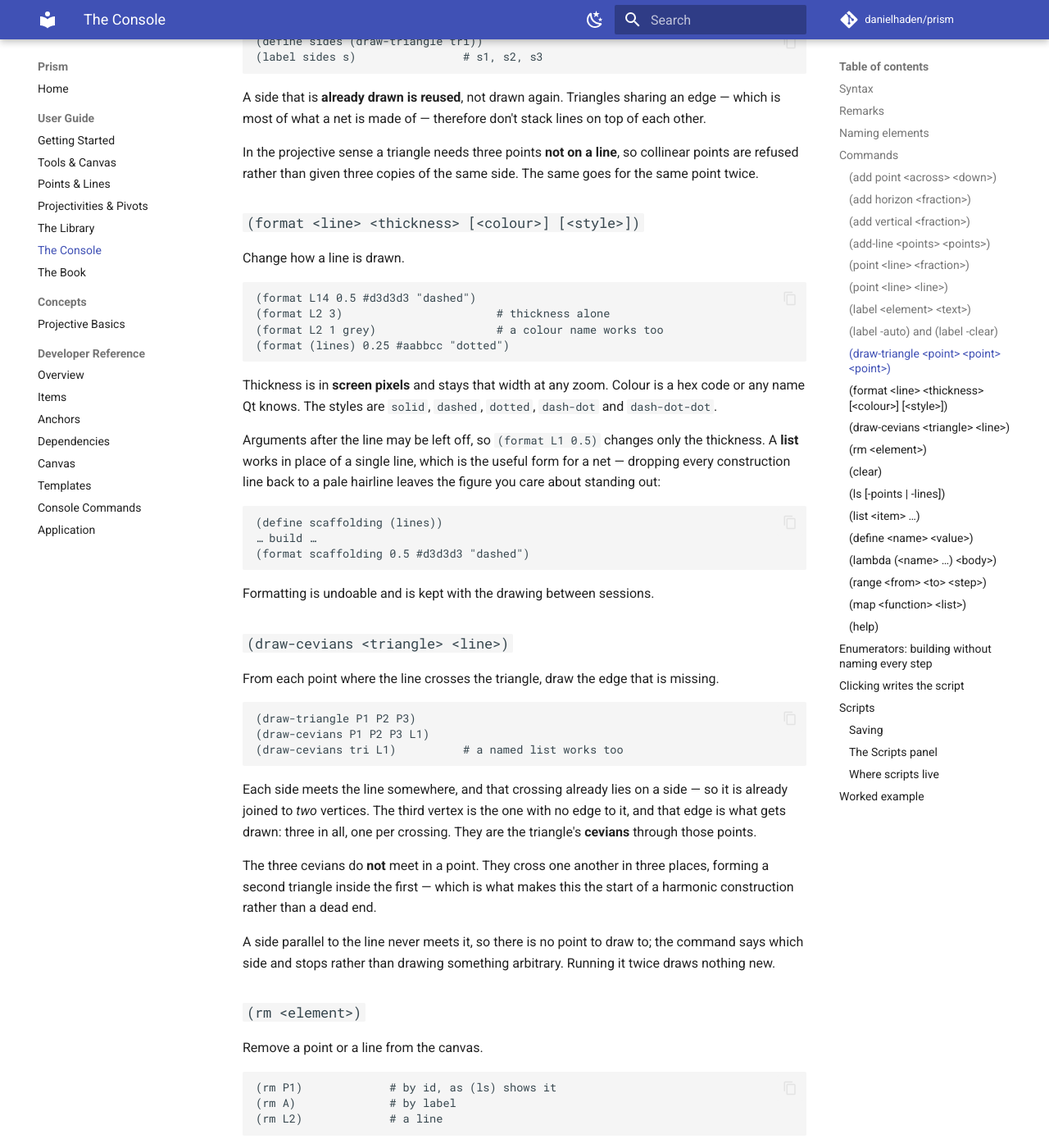
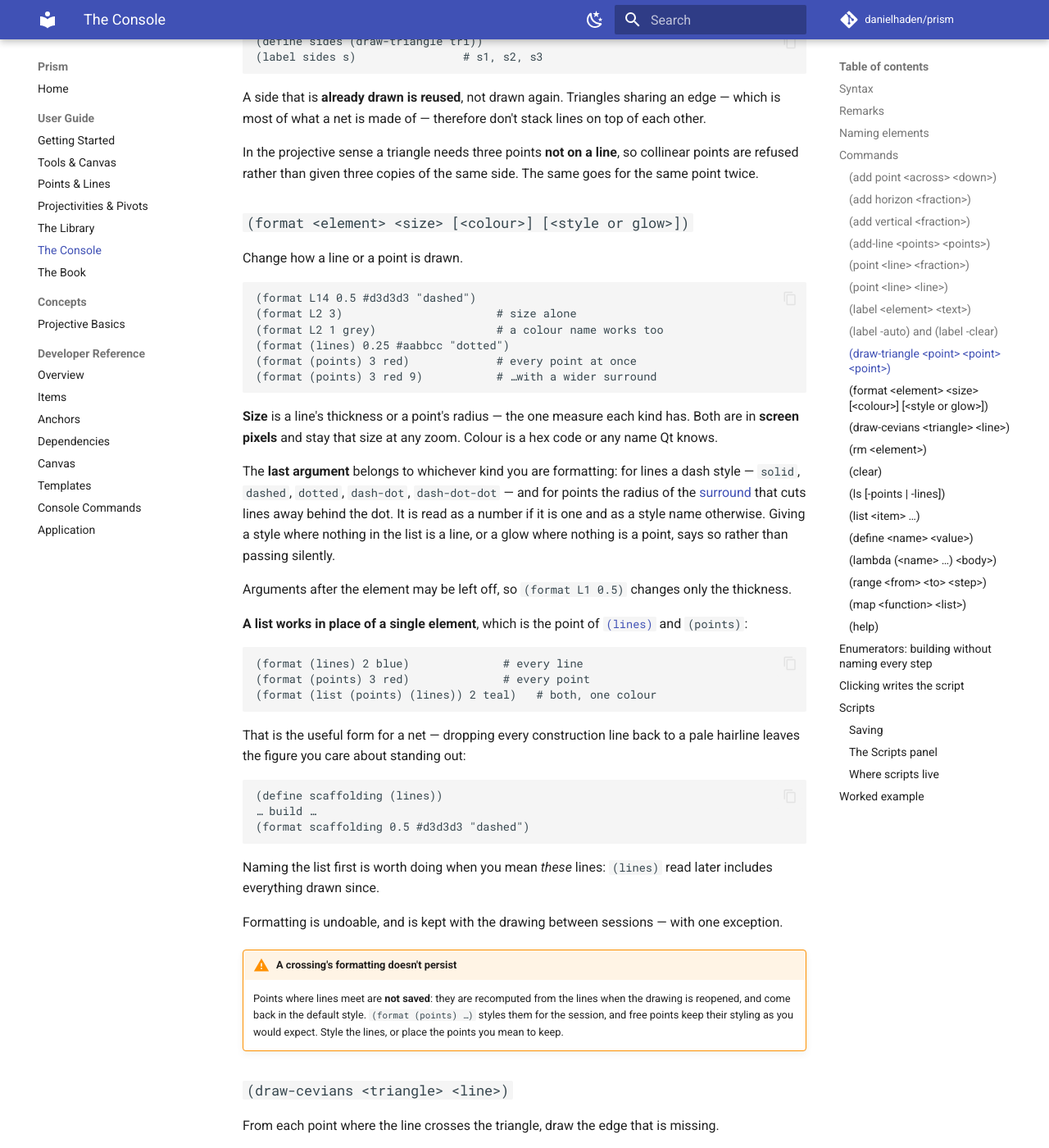
Before and after one commit to danielhaden/prism, an MkDocs documentation site: the page built from docs/guide/console.md, in a window 1280 px wide and 1400 px high, scrolled down 6182 px. Shown: the whole window at 82% size. Built offline with MkDocs 1.6.1 and Material for MkDocs 9.7.7, drawn with Linux system fonts in a browser that asks for light colours; comment, search, counter and statistics services are not loaded.

Commit message:
Let (format …) take points, not only lines
(format (lines) 2 blue) already worked — the form has always accepted a
list. (format (points) 3 red) did not: it answered "Expected a line, got
P1", so there was no way to restyle the points of a figure from the
console at all, one at a time or in a breath.

Points take it now. Size is a line's thickness or a point's radius, the
one measure each kind has, both in screen pixels. The last argument
belongs to whichever kind you are formatting: a dash style for lines, a
glow radius for points. Which one it is is read off the argument — a
number is a glow, anything else a style name — and a style given where
nothing is a line, or a glow where nothing is a point, is refused
rather than quietly ignored. A mixed list works, each kind taking what
applies to it.

Size also reads a fraction now ((format L1 1/2)), via _as_number.

Worth knowing, and now in the guide and the notes: **a crossing's
formatting does not survive a reload**. capture() saves only points
with no anchor — meets are recomputed from the lines on restore and
come back in the default style, while a free point keeps what you gave
it. Pre-existing, and reachable from the point dialog all along, but
(format (points) …) makes it easy to meet. Left as it stands: fixing it
means capturing each meet's style against its defining lines and
reapplying after recompute_intersections().

Also fixed five dead links in the console guide — two I had just made
by renaming headings, three that predate this branch.

Co-Authored-By: Claude Opus 5 <noreply@anthropic.com>

````diff
--- a/docs/guide/console.md
+++ b/docs/guide/console.md
@@ -159,7 +159,7 @@ A pair the figure **already has a line through** is never drawn over — that
 line comes back instead. Two distinct points determine one line, so if the
 figure says both of them lie on one, that line *is* their join and there is
 nothing to add. "Says" means the same recorded relation
-[`(lines-through …)`](#lines-through-point) reads: bound, anchored, pinned, or
+[`(lines-through …)`](#enumerators-building-without-naming-every-step) reads: bound, anchored, pinned, or
 a crossing.
 
 That is what makes the cross product do real work. Given a triangle and a
@@ -176,7 +176,7 @@ two vertices — leaving exactly the third. Those are the
 rather than being drawn twice.
 
 The value is the line when only one came of it, and the list of lines
-otherwise — so it feeds straight into [`(format …)`](#format-line-thickness-colour-style)
+otherwise — so it feeds straight into [`(format …)`](#format-element-size-colour-style-or-glow)
 or [`(define …)`](#define-name-value).
 
 **Through points, at an angle** (the first argument is a number):
@@ -314,25 +314,44 @@ In the projective sense a triangle needs three points **not on a line**, so
 collinear points are refused rather than given three copies of the same side.
 The same goes for the same point twice.
 
-### `(format <line> <thickness> [<colour>] [<style>])`
+### `(format <element> <size> [<colour>] [<style or glow>])`
 
-Change how a line is drawn.
+Change how a line or a point is drawn.
 
 ```
 (format L14 0.5 #d3d3d3 "dashed")
-(format L2 3)                       # thickness alone
+(format L2 3)                       # size alone
 (format L2 1 grey)                  # a colour name works too
 (format (lines) 0.25 #aabbcc "dotted")
+(format (points) 3 red)             # every point at once
+(format (points) 3 red 9)           # …with a wider surround
 ```
 
-Thickness is in **screen pixels** and stays that width at any zoom. Colour is
-a hex code or any name Qt knows. The styles are `solid`, `dashed`, `dotted`,
-`dash-dot` and `dash-dot-dot`.
+**Size** is a line's thickness or a point's radius — the one measure each kind
+has. Both are in **screen pixels** and stay that size at any zoom. Colour is a
+hex code or any name Qt knows.
 
-Arguments after the line may be left off, so `(format L1 0.5)` changes only
-the thickness. A **list** works in place of a single line, which is the useful
-form for a net — dropping every construction line back to a pale hairline
-leaves the figure you care about standing out:
+The **last argument** belongs to whichever kind you are formatting: for lines
+a dash style — `solid`, `dashed`, `dotted`, `dash-dot`, `dash-dot-dot` — and
+for points the radius of the [surround](points-and-lines.md#display-properties)
+that cuts lines away behind the dot. It is read as a number if it is one and
+as a style name otherwise. Giving a style where nothing in the list is a line,
+or a glow where nothing is a point, says so rather than passing silently.
+
+Arguments after the element may be left off, so `(format L1 0.5)` changes only
+the thickness.
+
+**A list works in place of a single element**, which is the point of
+[`(lines)`](#enumerators-building-without-naming-every-step) and `(points)`:
+
+```
+(format (lines) 2 blue)              # every line
+(format (points) 3 red)              # every point
+(format (list (points) (lines)) 2 teal)   # both, one colour
+```
+
+That is the useful form for a net — dropping every construction line back to a
+pale hairline leaves the figure you care about standing out:
 
 ```
 (define scaffolding (lines))
@@ -340,7 +359,18 @@ leaves the figure you care about standing out:
 (format scaffolding 0.5 #d3d3d3 "dashed")
 ```
 
-Formatting is undoable and is kept with the drawing between sessions.
+Naming the list first is worth doing when you mean *these* lines: `(lines)`
+read later includes everything drawn since.
+
+Formatting is undoable, and is kept with the drawing between sessions — with
+one exception.
+
+!!! warning "A crossing's formatting doesn't persist"
+    Points where lines meet are **not saved**: they are recomputed from the
+    lines when the drawing is reopened, and come back in the default style.
+    `(format (points) …)` styles them for the session, and free points keep
+    their styling as you would expect. Style the lines, or place the points
+    you mean to keep.
 
 ### `(draw-cevians <triangle> <line>)`
 
@@ -401,7 +431,7 @@ Empty the whole canvas.
 
 The names you have [defined](#define-name-value) are **left alone**. A list
 prunes itself to what is still there when it is next used, and a
-[function](#lambda-name--body) doesn't depend on the canvas at all — so a
+[function](#lambda-name-body) doesn't depend on the canvas at all — so a
 script can clear and rebuild without losing what it defined. That is the usual
 way to begin a script, since one otherwise draws on top of whatever happens to
 be there already.
````
Also changed, not shown: other parts of docs/guide/console.md (+1 -1 lines), CLAUDE.md (+19 -5 lines), 1 other file.
